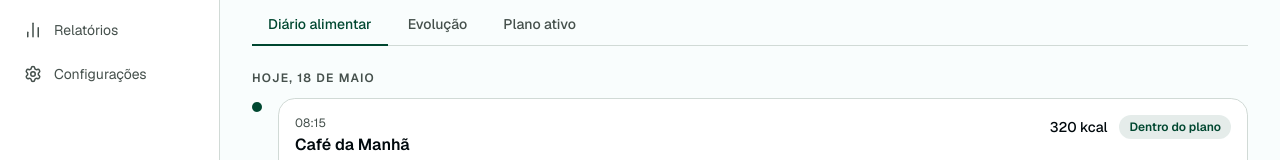
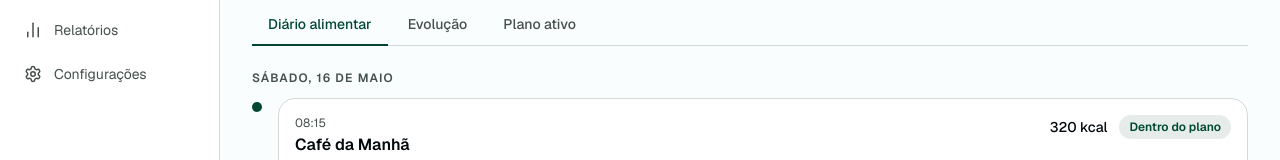
Before and after one commit to jadsonsantos/nutritrack, a Next.js app: page /pacientes/1 in a window 1280 px wide. Shown: the part 296-456 px from the top of the page. Built offline with nearby package versions, Linux system fonts and the light colour scheme.

Commit message:
feat: add dinamyc date

```diff
--- a/src/app/(nutricionista)/pacientes/[id]/page.tsx
+++ b/src/app/(nutricionista)/pacientes/[id]/page.tsx
@@ -10,6 +10,14 @@ const ABAS = ['Diário alimentar', 'Evolução', 'Plano ativo']
 
 export default function PerfilPacientePage() {
   const [abaAtiva, setAbaAtiva] = useState('Diário alimentar')
+
+  const getDate = () => {
+    return new Date().toLocaleDateString('pt-BR', {
+      day: '2-digit',
+      month: 'long',
+      weekday: 'long',
+    })
+  }
 
   return (
     <div className="p-8 space-y-6">
@@ -45,7 +53,7 @@ export default function PerfilPacientePage() {
       {abaAtiva === 'Diário alimentar' && (
         <div className="space-y-3">
           <p className="text-xs font-semibold uppercase tracking-widest text-muted-foreground">
-            Hoje, 18 de maio
+            {getDate()}
           </p>
           <MealCard />
         </div>
```
